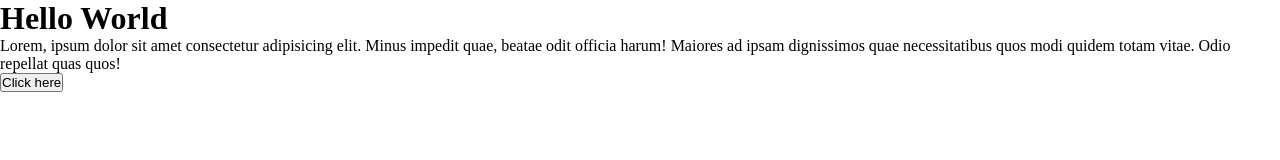
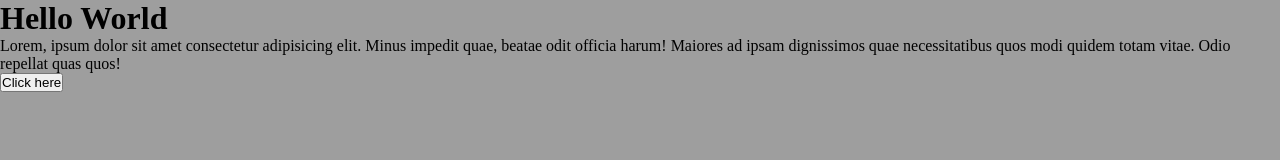
Before and after one commit to imran2k21/simple-website, a plain HTML site: page index.html in a window 1280 px wide. Drawn offline with Linux system fonts and the light colour scheme; the site is published under a folder, as on GitHub Pages, so addresses that start at the root find nothing.

Commit message:
simple commit

```diff
--- a/style.css
+++ b/style.css
@@ -5,7 +5,7 @@
 }
 body{
 
-    background-image: url(/mf2.jpg);
+    background-image: url(mf2.jpg);
     background-size: cover;
 
 }
```
Also changed, not shown: 1 other file.
